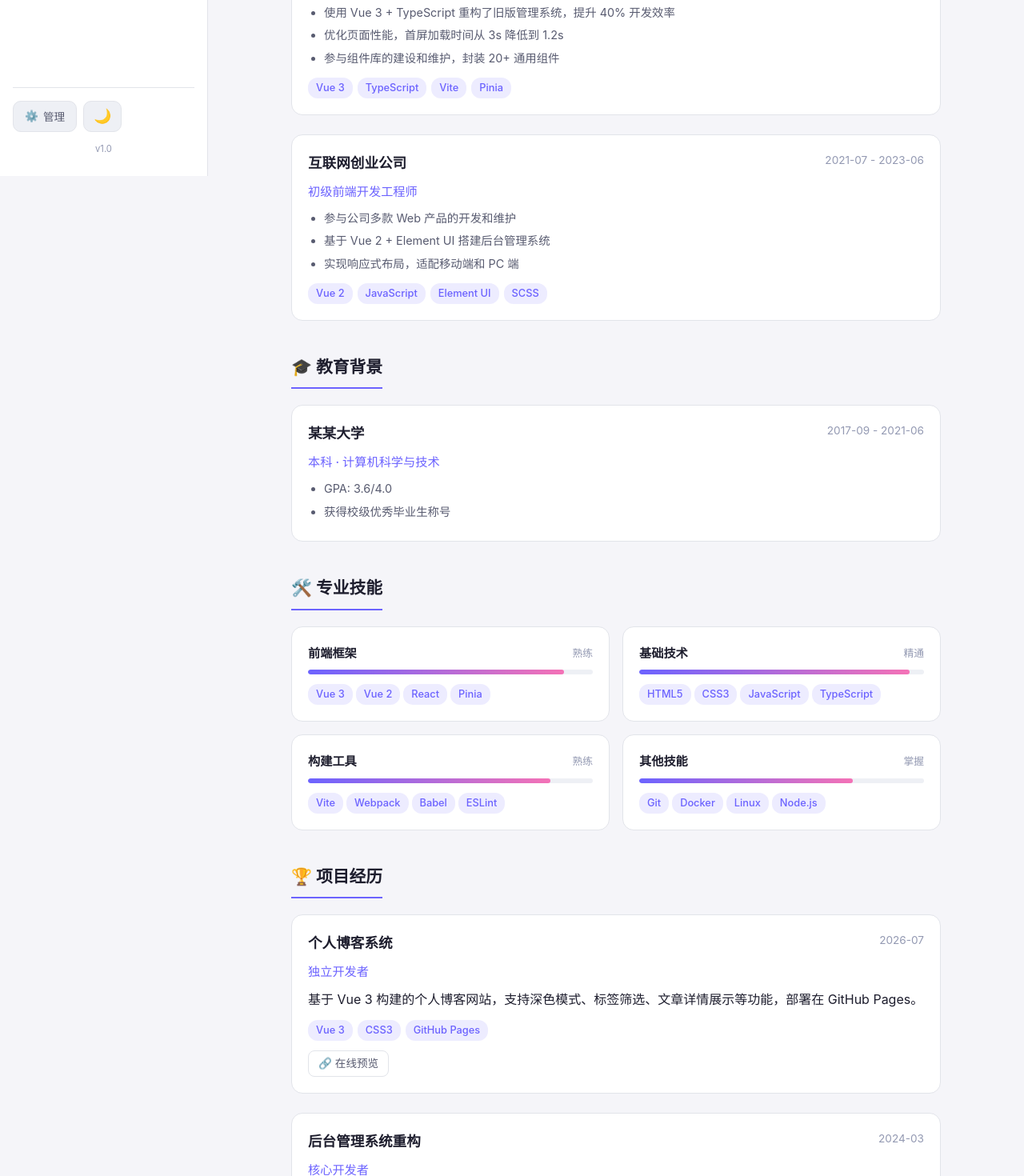
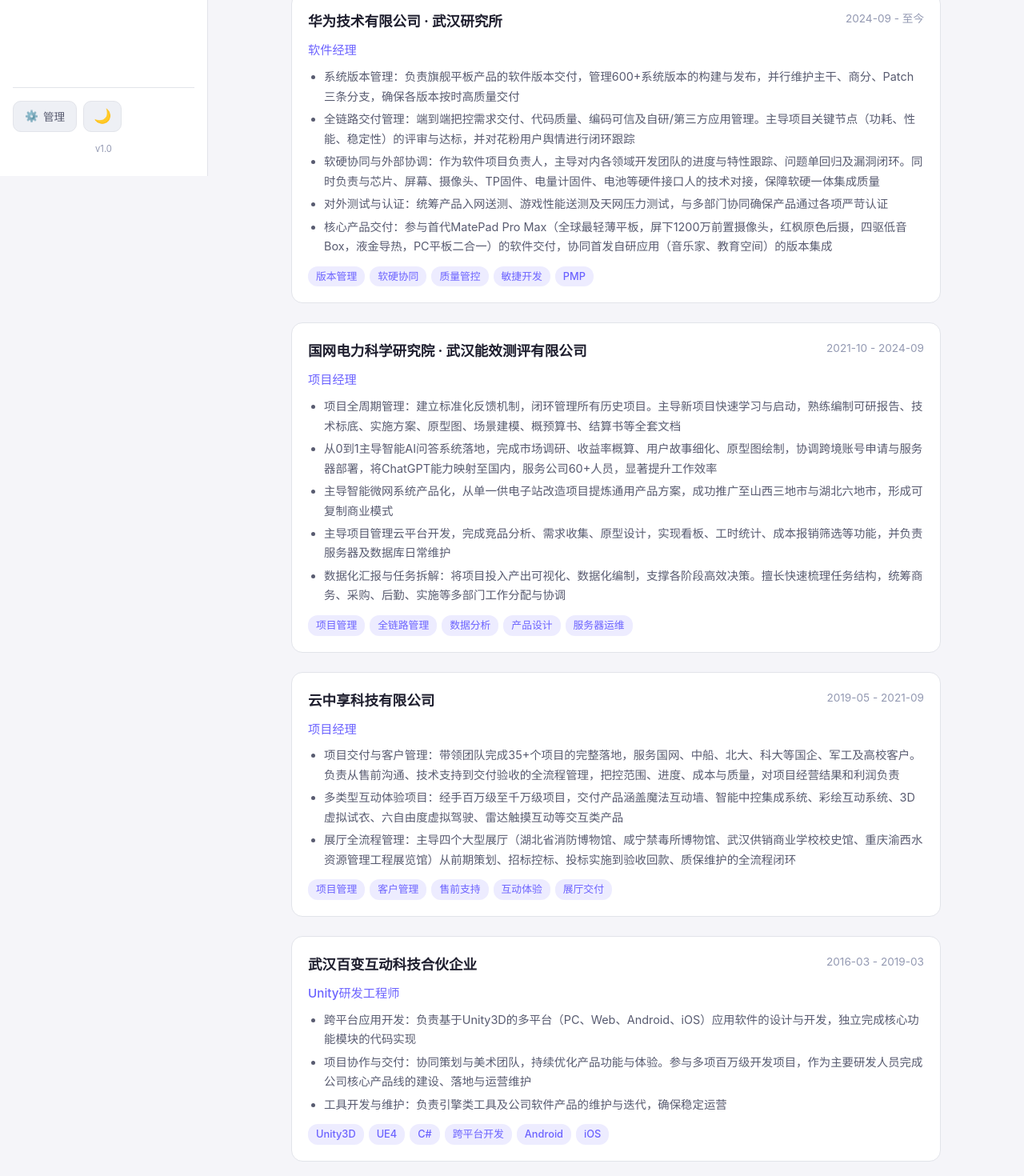
Before and after one commit to foozc/foozc.github.io, a Vue app: page / in a window 1280 px wide. Shown: the part 580-2050 px from the top of the page at 80% size. Built offline with nearby package versions, Linux system fonts and the light colour scheme.

Commit message:
更新简历数据：付志超 - 软件经理/PMP（华为、国网等4段工作经历+4个项目）

```diff
--- a/src/data/resume.js
+++ b/src/data/resume.js
@@ -1,96 +1,140 @@
 export const resume = {
   basics: {
-    name: '你的名字',
-    title: '前端开发工程师',
-    email: 'your.email@example.com',
+    name: '付志超',
+    title: '软件经理 · PMP',
+    email: 'fuzhichao@example.com',
     phone: '138-0000-0000',
-    location: '中国 · 北京',
-    summary: '热爱技术的前端开发者，专注于 Web 前端开发。拥有扎实的 JavaScript 基础，善于钻研新技术并解决实际问题。',
+    location: '中国 · 武汉',
+    summary: '8年软件项目管理经验，兼具技术底蕴与规模化交付能力，持有PMP认证。复合型技术管理背景：4年Unity3D/UE4开发转项目经理，擅长以敏捷思维驱动复杂软件项目的全生命周期交付。对游戏引擎、跨平台发布、云平台架构及Linux服务器环境有实操级理解，熟练使用Project、Git、Visual Studio等工具链。具有大规模版本管理与软硬协同经验，在华为主导旗舰平板产品的软件交付，管理600+系统版本并行构建与发布。精通从需求预研、技术标底编制、研发实施到竣工审计的全链路管理，累计主导交付35+项目，含千万级大型复杂项目。',
     links: [
-      { name: 'GitHub', url: 'https://github.com/yourusername' },
+      { name: 'GitHub', url: 'https://github.com/foozc' },
       { name: '博客', url: 'https://foozc.github.io' },
     ]
   },
   work: [
     {
-      company: '某科技有限公司',
-      position: '前端开发工程师',
-      startDate: '2023-07',
+      company: '华为技术有限公司 · 武汉研究所',
+      position: '软件经理',
+      startDate: '2024-09',
       endDate: null,
       details: [
-        '负责公司核心产品的前端架构设计和开发工作',
-        '使用 Vue 3 + TypeScript 重构了旧版管理系统，提升 40% 开发效率',
-        '优化页面性能，首屏加载时间从 3s 降低到 1.2s',
-        '参与组件库的建设和维护，封装 20+ 通用组件'
+        '系统版本管理：负责旗舰平板产品的软件版本交付，管理600+系统版本的构建与发布，并行维护主干、商分、Patch三条分支，确保各版本按时高质量交付',
+        '全链路交付管理：端到端把控需求交付、代码质量、编码可信及自研/第三方应用管理。主导项目关键节点（功耗、性能、稳定性）的评审与达标，并对花粉用户舆情进行闭环跟踪',
+        '软硬协同与外部协调：作为软件项目负责人，主导对内各领域开发团队的进度与特性跟踪、问题单回归及漏洞闭环。同时负责与芯片、屏幕、摄像头、TP固件、电量计固件、电池等硬件接口人的技术对接，保障软硬一体集成质量',
+        '对外测试与认证：统筹产品入网送测、游戏性能送测及天网压力测试，与多部门协同确保产品通过各项严苛认证',
+        '核心产品交付：参与首代MatePad Pro Max（全球最轻薄平板，屏下1200万前置摄像头，红枫原色后摄，四驱低音Box，液金导热，PC平板二合一）的软件交付，协同首发自研应用（音乐家、教育空间）的版本集成'
       ],
-      techStack: ['Vue 3', 'TypeScript', 'Vite', 'Pinia']
+      techStack: ['版本管理', '软硬协同', '质量管控', '敏捷开发', 'PMP']
     },
     {
-      company: '互联网创业公司',
-      position: '初级前端开发工程师',
-      startDate: '2021-07',
-      endDate: '2023-06',
+      company: '国网电力科学研究院 · 武汉能效测评有限公司',
+      position: '项目经理',
+      startDate: '2021-10',
+      endDate: '2024-09',
       details: [
-        '参与公司多款 Web 产品的开发和维护',
-        '基于 Vue 2 + Element UI 搭建后台管理系统',
-        '实现响应式布局，适配移动端和 PC 端'
+        '项目全周期管理：建立标准化反馈机制，闭环管理所有历史项目。主导新项目快速学习与启动，熟练编制可研报告、技术标底、实施方案、原型图、场景建模、概预算书、结算书等全套文档',
+        '从0到1主导智能AI问答系统落地，完成市场调研、收益率概算、用户故事细化、原型图绘制，协调跨境账号申请与服务器部署，将ChatGPT能力映射至国内，服务公司60+人员，显著提升工作效率',
+        '主导智能微网系统产品化，从单一供电子站改造项目提炼通用产品方案，成功推广至山西三地市与湖北六地市，形成可复制商业模式',
+        '主导项目管理云平台开发，完成竞品分析、需求收集、原型设计，实现看板、工时统计、成本报销筛选等功能，并负责服务器及数据库日常维护',
+        '数据化汇报与任务拆解：将项目投入产出可视化、数据化编制，支撑各阶段高效决策。擅长快速梳理任务结构，统筹商务、采购、后勤、实施等多部门工作分配与协调'
       ],
-      techStack: ['Vue 2', 'JavaScript', 'Element UI', 'SCSS']
+      techStack: ['项目管理', '全链路管理', '数据分析', '产品设计', '服务器运维']
+    },
+    {
+      company: '云中享科技有限公司',
+      position: '项目经理',
+      startDate: '2019-05',
+      endDate: '2021-09',
+      details: [
+        '项目交付与客户管理：带领团队完成35+个项目的完整落地，服务国网、中船、北大、科大等国企、军工及高校客户。负责从售前沟通、技术支持到交付验收的全流程管理，把控范围、进度、成本与质量，对项目经营结果和利润负责',
+        '多类型互动体验项目：经手百万级至千万级项目，交付产品涵盖魔法互动墙、智能中控集成系统、彩绘互动系统、3D虚拟试衣、六自由度虚拟驾驶、雷达触摸互动等交互类产品',
+        '展厅全流程管理：主导四个大型展厅（湖北省消防博物馆、咸宁禁毒所博物馆、武汉供销商业学校校史馆、重庆渝西水资源管理工程展览馆）从前期策划、招标控标、投标实施到验收回款、质保维护的全流程闭环'
+      ],
+      techStack: ['项目管理', '客户管理', '售前支持', '互动体验', '展厅交付']
+    },
+    {
+      company: '武汉百变互动科技合伙企业',
+      position: 'Unity研发工程师',
+      startDate: '2016-03',
+      endDate: '2019-03',
+      details: [
+        '跨平台应用开发：负责基于Unity3D的多平台（PC、Web、Android、iOS）应用软件的设计与开发，独立完成核心功能模块的代码实现',
+        '项目协作与交付：协同策划与美术团队，持续优化产品功能与体验。参与多项百万级开发项目，作为主要研发人员完成公司核心产品线的建设、落地与运营维护',
+        '工具开发与维护：负责引擎类工具及公司软件产品的维护与迭代，确保稳定运营'
+      ],
+      techStack: ['Unity3D', 'UE4', 'C#', '跨平台开发', 'Android', 'iOS']
     }
   ],
   education: [
     {
-      school: '某某大学',
+      school: '武汉理工大学',
       degree: '本科',
       major: '计算机科学与技术',
-      startDate: '2017-09',
-      endDate: '2021-06',
-      details: ['GPA: 3.6/4.0', '获得校级优秀毕业生称号']
+      startDate: '2012-09',
+      endDate: '2016-06',
+      details: ['持有PMP项目管理认证']
     }
   ],
   skills: [
     {
-      name: '前端框架',
-      level: '熟练',
-      percentage: 90,
-      items: ['Vue 3', 'Vue 2', 'React', 'Pinia']
+      name: '项目管理',
+      level: '精通',
+      percentage: 95,
+      items: ['PMP', '敏捷开发', '全链路管理', '需求分析', '风险管理']
     },
     {
-      name: '基础技术',
+      name: '软件工程',
       level: '精通',
-      percentage: 95,
-      items: ['HTML5', 'CSS3', 'JavaScript', 'TypeScript']
+      percentage: 90,
+      items: ['版本管理', '质量管控', 'CI/CD', '代码审核', '编码可信']
     },
     {
-      name: '构建工具',
+      name: '游戏引擎',
       level: '熟练',
       percentage: 85,
-      items: ['Vite', 'Webpack', 'Babel', 'ESLint']
+      items: ['Unity3D', 'UE4', 'C#', '跨平台发布', '性能优化']
     },
     {
-      name: '其他技能',
-      level: '掌握',
-      percentage: 75,
-      items: ['Git', 'Docker', 'Linux', 'Node.js']
+      name: '开发工具',
+      level: '熟练',
+      percentage: 80,
+      items: ['Git', 'Visual Studio', 'Project', 'Axure', 'Linux']
     }
   ],
   projects: [
     {
-      name: '个人博客系统',
-      role: '独立开发者',
-      date: '2026-07',
-      description: '基于 Vue 3 构建的个人博客网站，支持深色模式、标签筛选、文章详情展示等功能，部署在 GitHub Pages。',
-      techStack: ['Vue 3', 'CSS3', 'GitHub Pages'],
+      name: '首代MatePad Pro Max旗舰平板',
+      role: '软件经理',
+      date: '2025-09 - 至今',
+      description: '参与华为首代MatePad Pro Max旗舰平板的软件交付，该产品定位全球最轻薄平板，搭载屏下1200万前置摄像头、红枫原色后摄、四驱低音Box、液金导热等创新硬件，支持PC平板二合一形态，首发搭载音乐家、教育空间等自研应用。管理600+系统版本的构建与发布，并行维护主干、商分、Patch三条分支。作为软件侧接口人与芯片、屏幕、摄像头等硬件团队深度联调，主导代码质量审核与编码可信构建，统筹游戏性能送测与天网压力测试。',
+      techStack: ['版本管理', '软硬协同', '质量管控', '系统集成'],
       links: [
-        { name: '在线预览', url: 'https://foozc.github.io' }
+        { name: '产品详情', url: '#' }
       ]
     },
     {
-      name: '后台管理系统重构',
-      role: '核心开发者',
-      date: '2024-03',
-      description: '将公司老旧的后台管理系统从 Vue 2 重构为 Vue 3 + TypeScript。',
-      techStack: ['Vue 3', 'TypeScript', 'Vite', 'Pinia']
+      name: '安徽合肥综合能源展示厅',
+      role: '项目经理',
+      date: '2023-10 - 2024-01',
+      description: '主导投资1300万的综合能源展厅建设，面积1200㎡，涵盖LED大屏、全息投影、体感互动投影、滑轨LED三折幕/四折幕、透明屏、智慧路灯、光伏储能等系统，以及大楼CPS数字孪生展示系统。管理20人跨职能团队，统筹设计策划、互动程序开发、数字内容制作、硬件调试等多条线并行推进，合同额1200万，审计结果1280万。',
+      techStack: ['项目管理', '展厅交付', '硬件集成', '数字孪生'],
+      links: []
+    },
+    {
+      name: '江陵零碳智慧园区项目',
+      role: '项目经理',
+      date: '2023-12 - 2024-08',
+      description: '主导投资200万的零碳智慧园区建设，包含光伏车棚、储能系统、人体感应灯控、空调遥调等硬件系统及能源监测管理信息系统。管理9人团队，负责从招标技术规范、概算书编制到竣工审计的全流程管理。预算200万，审计结果178万，实际成本110万，较预算节省20万。',
+      techStack: ['项目管理', '零碳园区', '能源管理', 'EPC总包'],
+      links: []
+    },
+    {
+      name: '郑州零碳供电所EPC总承包项目',
+      role: '项目经理',
+      date: '2023-05 - 2024-09',
+      description: '负责郑州两处零碳供电所EPC项目的并行交付，建设光伏、储能、综合能源管控系统。管理8人团队，在工期紧（2个月）、地理间隔远的约束下完成硬件施工与软件部署。预算300万，实际成本205万，增项顺利结算。积累了复杂的多利益方商务沟通与回款管理经验。',
+      techStack: ['项目管理', 'EPC总包', '并行交付', '多利益方协调'],
+      links: []
     }
   ]
 }
```
